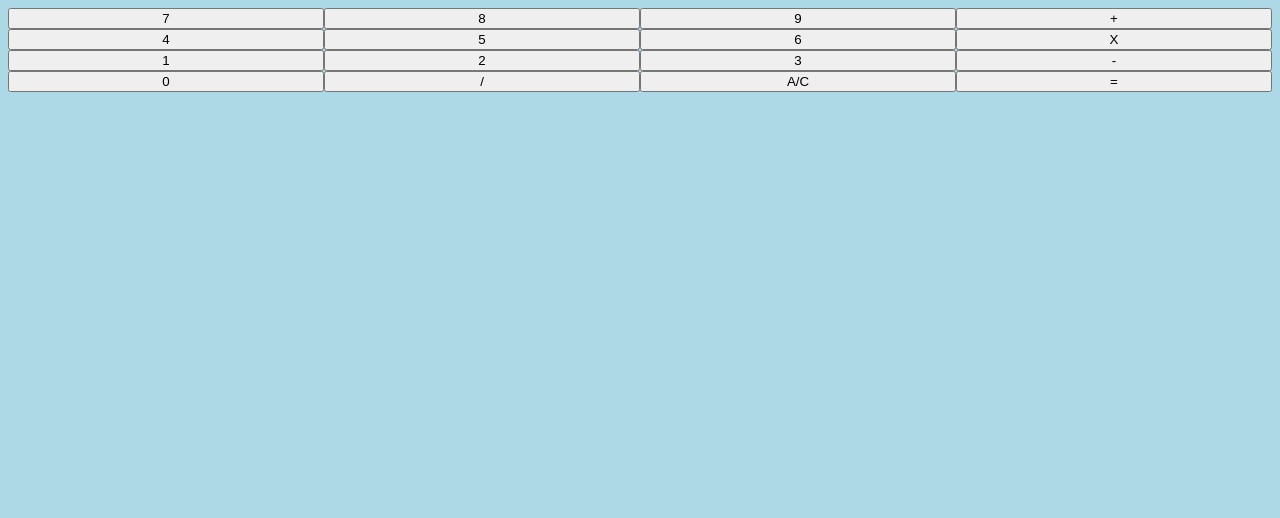
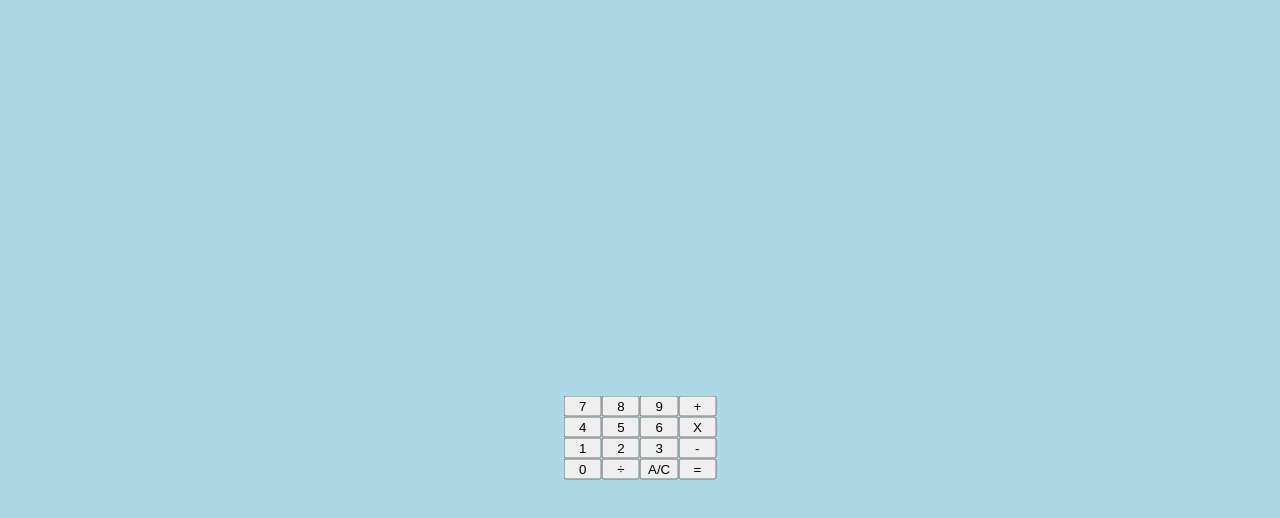
Before and after one commit to 1Pinesh/Calculator, a plain HTML site: page index.html in a window 1280 px wide. Drawn offline with Linux system fonts and the light colour scheme.

Commit message:
centering the calculator and giving the display height

```diff
--- a/Javascript/script.js
+++ b/Javascript/script.js
@@ -43,7 +43,7 @@ eight.textContent = 8
 nine.textContent = 9
 multiply.textContent = "X"
 add.textContent = "+"
-divide.textContent = "/"
+divide.textContent = "÷"
 minus.textContent = "-"
 allClear.textContent = "A/C"
 equal.textContent = "="
--- a/style.css
+++ b/style.css
@@ -2,6 +2,21 @@ body{
     background-color: lightblue;
 }
 
+.cal-con{
+    margin: 0%;
+    position: absolute;
+    top: 50%;
+    left: 50%;
+    margin-right: -50%;
+    transform: translate(-50%,-50%);
+}
+
+.last-con{
+    height: 25px;
+}
+.current-con{
+    height: 50px;
+}
 .input-con{
     display: grid;
     grid-template-columns: 1fr 1fr 1fr 1fr;
```
